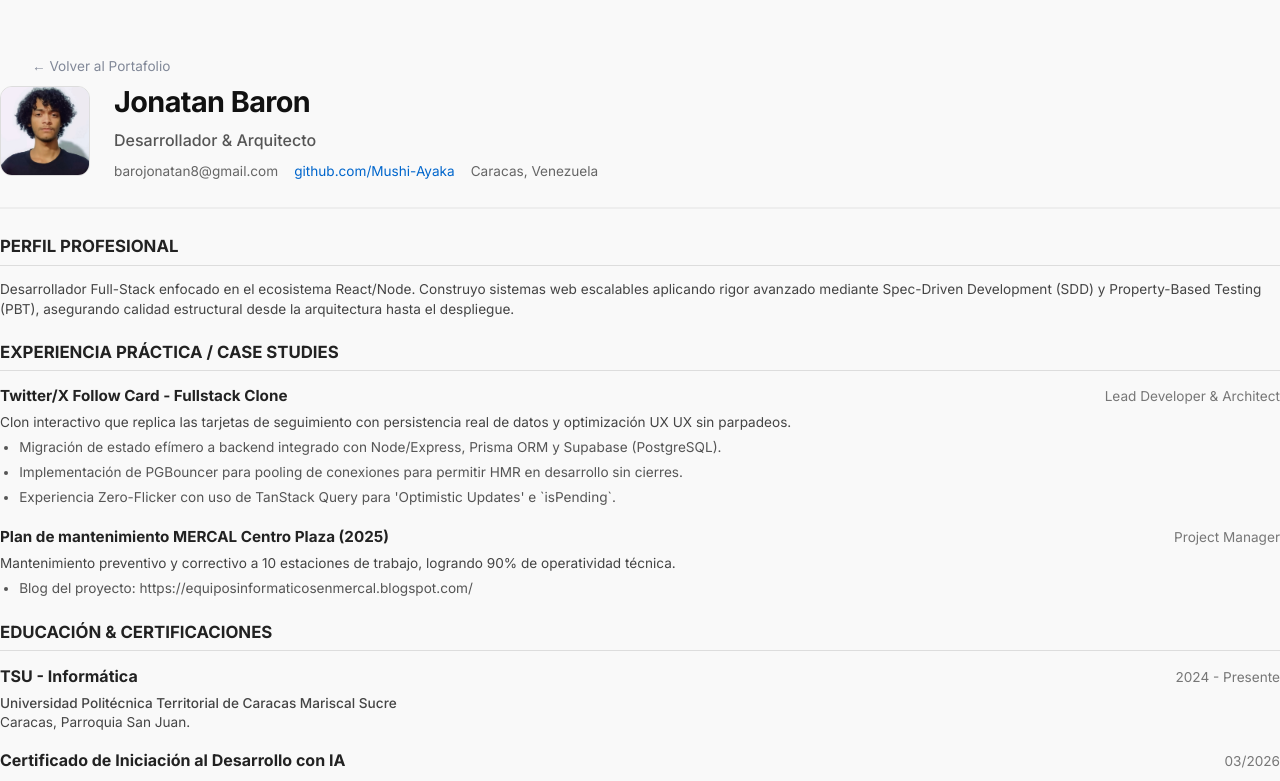
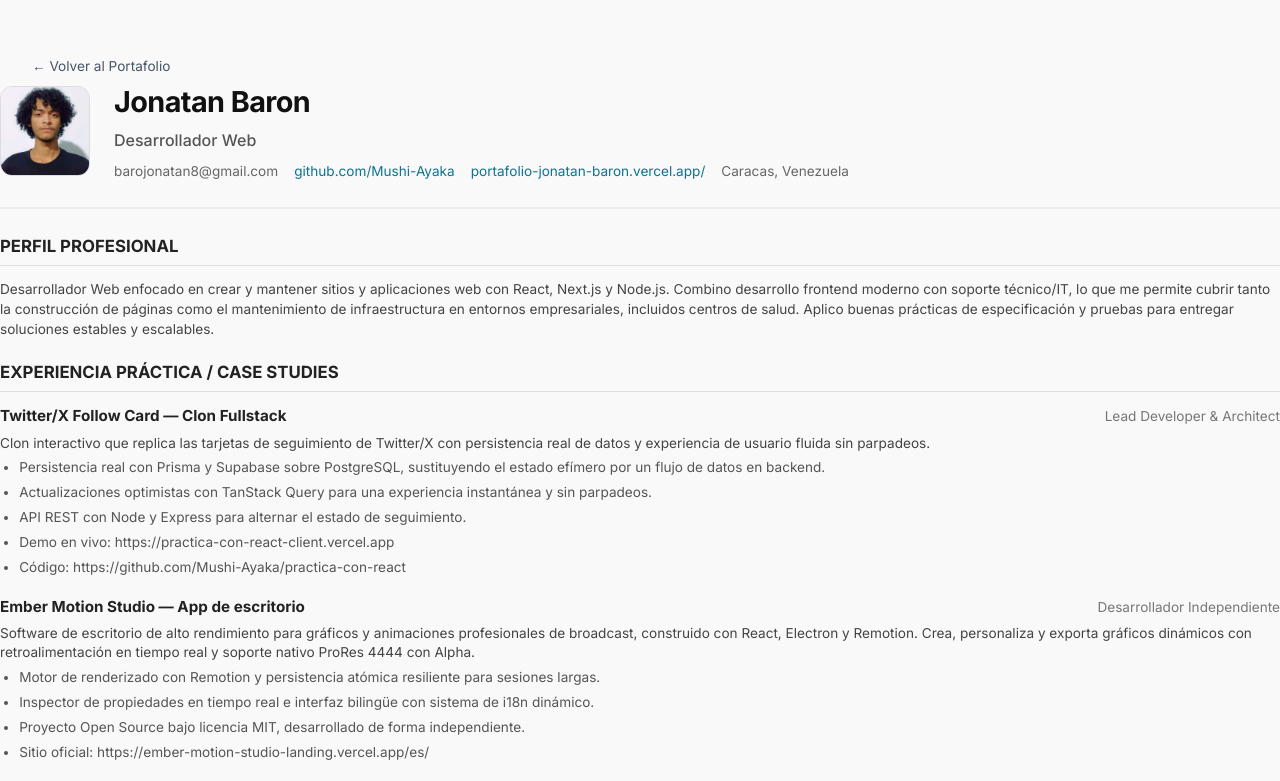
Before and after one commit to Mushi-Ayaka/Portafolio, a Next.js app: page /cv in a window 1280 px wide. Shown: the top 781 px of the page. Built offline with nearby package versions, Linux system fonts and the light colour scheme.

Commit message:
style: tema blanco+cyan y CV orientado a desarrollador web (Vensalud)

```diff
--- a/src/app/(case-studies)/layout.tsx
+++ b/src/app/(case-studies)/layout.tsx
@@ -18,19 +18,19 @@ export default function CaseStudyLayout({
 }>) {
   return (
     <html lang="es" className={inter.variable}>
-      <body style={{ overflow: 'auto', backgroundColor: '#0a0a0a' }}>
+       <body style={{ overflow: 'auto', backgroundColor: '#ffffff' }}>
 
          {/* Navbar Flotante de Escape Minimalista */}
          <nav style={{
            position: 'sticky',
            top: 0,
            padding: '1.2rem 2rem',
-          background: 'rgba(10,10,10,0.85)',
+           background: 'rgba(255,255,255,0.85)',
            backdropFilter: 'blur(10px)',
            zIndex: 1000,
-          borderBottom: '1px solid hsla(220, 20%, 20%, 0.5)'
+           borderBottom: '1px solid rgba(15,23,42,0.10)'
          }}>
-          <Link href="/" style={{ color: 'hsl(190, 80%, 60%)', fontWeight: '700', fontSize: '1rem', letterSpacing: '0.05em' }}>
+           <Link href="/" style={{ color: 'var(--accent-primary)', fontWeight: '700', fontSize: '1rem', letterSpacing: '0.05em' }}>
             &larr; RETORNAR AL HUB CENTRAL
           </Link>
         </nav>
--- a/src/app/(case-studies)/proyectos/dvge/dvge.module.css
+++ b/src/app/(case-studies)/proyectos/dvge/dvge.module.css
@@ -22,7 +22,7 @@
   font-size: 4.5rem;
   font-weight: 800;
   letter-spacing: -0.05em;
-  background: linear-gradient(135deg, #fff 0%, #E44C30 100%);
+  background: linear-gradient(135deg, var(--text-main) 0%, #E44C30 100%);
   -webkit-background-clip: text;
   -webkit-text-fill-color: transparent;
   line-height: 1.1;
--- a/src/app/(case-studies)/proyectos/twitter-clone/twitter.module.css
+++ b/src/app/(case-studies)/proyectos/twitter-clone/twitter.module.css
@@ -22,7 +22,7 @@
   font-size: 4.5rem;
   font-weight: 800;
   letter-spacing: -0.05em;
-  background: linear-gradient(135deg, #fff 0%, var(--accent-primary) 100%);
+  background: linear-gradient(135deg, var(--text-main) 0%, var(--accent-primary) 100%);
   -webkit-background-clip: text;
   -webkit-text-fill-color: transparent;
   line-height: 1.1;
--- a/src/app/cv/cv.module.css
+++ b/src/app/cv/cv.module.css
@@ -49,7 +49,7 @@
 }
 
 .contact a {
-  color: #0066cc;
+  color: var(--accent-primary);
   text-decoration: none;
 }
 
--- a/src/app/cv/page.tsx
+++ b/src/app/cv/page.tsx
@@ -8,18 +8,17 @@ import { siteConfig } from '@/config/site';
 
 // Data from the structured portfolio extracted previously
 const cvData = {
-  pitch: "Desarrollador Full-Stack enfocado en el ecosistema React/Node. Construyo sistemas web escalables aplicando rigor avanzado mediante Spec-Driven Development (SDD) y Property-Based Testing (PBT), asegurando calidad estructural desde la arquitectura hasta el despliegue.",
+  pitch: "Desarrollador Web enfocado en crear y mantener sitios y aplicaciones web con React, Next.js y Node.js. Combino desarrollo frontend moderno con soporte técnico/IT, lo que me permite cubrir tanto la construcción de páginas como el mantenimiento de infraestructura en entornos empresariales, incluidos centros de salud. Aplico buenas prácticas de especificación y pruebas para entregar soluciones estables y escalables.",
   technicalStack: {
-    frontend: ["React 19", "Next.js (App Router)", "Vite", "Zustand", "TanStack Query", "CSS Modules"],
+    frontend: ["HTML5 / CSS3", "JavaScript", "React 19", "Next.js", "Vite", "Tailwind / CSS Modules", "Zustand", "TanStack Query"],
     backend: ["Node.js", "Express", "Prisma ORM", "PostgreSQL", "Supabase"],
-    advanced: ["Spec-Driven Development (SDD)", "Patrón DTO", "Property-Based Testing (PBT)", "Modelado de Amenazas"],
-    tools: ["AI-Assisted Software Engineering", "Semantic Versioning", "Changelog Management"]
+    tools: ["Git", "AI-Assisted Development", "Semantic Versioning", "Despliegue en Vercel / Netlify"]
   },
   methodology: [
-    { title: "Definición y Especificación", desc: "Extracción de HU y flujos de negocio. Redacción con sintaxis EARS y PBT." },
-    { title: "Diseño Arquitectónico", desc: "Elaboración de Visión y Arquitectura, interfaces y resiliencia." },
-    { title: "Desarrollo Modular (AI-Assisted)", desc: "Implementación en subagentes con Filtros de QA y Seguridad Estricto." },
-    { title: "Validación y Supervisión", desc: "Revisión arquitectónica final, testing, actualizacion del changelog y versionado." }
+    { title: "Definición y Especificación", desc: "Extracción de requisitos y flujos de negocio; redacción de especificaciones claras antes de codificar." },
+    { title: "Diseño y Arquitectura", desc: "Definición de estructura de componentes, rutas y modelo de datos." },
+    { title: "Desarrollo Modular Asistido por IA", desc: "Implementación en módulos con revisión de calidad y buenas prácticas." },
+    { title: "Validación y Despliegue", desc: "Pruebas, revisión final, actualización del changelog y versionado semántico." }
   ],
   education: [
     {
@@ -43,19 +42,32 @@ const cvData = {
   ],
   projects: [
     {
-      title: "Twitter/X Follow Card - Fullstack Clone",
+      title: "Twitter/X Follow Card — Clon Fullstack",
       role: "Lead Developer & Architect",
-      desc: "Clon interactivo que replica las tarjetas de seguimiento con persistencia real de datos y optimización UX UX sin parpadeos.",
+      desc: "Clon interactivo que replica las tarjetas de seguimiento de Twitter/X con persistencia real de datos y experiencia de usuario fluida sin parpadeos.",
       bullets: [
-        "Migración de estado efímero a backend integrado con Node/Express, Prisma ORM y Supabase (PostgreSQL).",
-        "Implementación de PGBouncer para pooling de conexiones para permitir HMR en desarrollo sin cierres.",
-        "Experiencia Zero-Flicker con uso de TanStack Query para 'Optimistic Updates' e `isPending`."
+        "Persistencia real con Prisma y Supabase sobre PostgreSQL, sustituyendo el estado efímero por un flujo de datos en backend.",
+        "Actualizaciones optimistas con TanStack Query para una experiencia instantánea y sin parpadeos.",
+        "API REST con Node y Express para alternar el estado de seguimiento.",
+        "Demo en vivo: https://practica-con-react-client.vercel.app",
+        "Código: https://github.com/Mushi-Ayaka/practica-con-react"
+      ]
+    },
+    {
+      title: "Ember Motion Studio — App de escritorio",
+      role: "Desarrollador Independiente",
+      desc: "Software de escritorio de alto rendimiento para gráficos y animaciones profesionales de broadcast, construido con React, Electron y Remotion. Crea, personaliza y exporta gráficos dinámicos con retroalimentación en tiempo real y soporte nativo ProRes 4444 con Alpha.",
+      bullets: [
+        "Motor de renderizado con Remotion y persistencia atómica resiliente para sesiones largas.",
+        "Inspector de propiedades en tiempo real e interfaz bilingüe con sistema de i18n dinámico.",
+        "Proyecto Open Source bajo licencia MIT, desarrollado de forma independiente.",
+        "Sitio oficial: https://ember-motion-studio-landing.vercel.app/es/"
       ]
     },
     {
        title: "Plan de mantenimiento MERCAL Centro Plaza (2025)",
-       role: "Project Manager",
-       desc: "Mantenimiento preventivo y correctivo a 10 estaciones de trabajo, logrando 90% de operatividad técnica.",
+       role: "Project Manager / Soporte Técnico",
+       desc: "Mantenimiento preventivo y correctivo a 10 estaciones de trabajo, logrando 90% de operatividad técnica en un entorno de atención al público.",
        bullets: [
          "Blog del proyecto: https://equiposinformaticosenmercal.blogspot.com/"
        ]
@@ -96,6 +108,9 @@ export default function CVPage() {
               <span>{siteConfig.contactEmail}</span>
               <a href={siteConfig.socialLinks.github} target="_blank" rel="noopener noreferrer">
                 {siteConfig.socialLinks.github.replace('https://', '')}
+              </a>
+              <a href={siteConfig.portfolioUrl} target="_blank" rel="noopener noreferrer">
+                {siteConfig.portfolioUrl.replace('https://', '')}
               </a>
               <span>Caracas, Venezuela</span>
             </div>
--- a/src/app/globals.css
+++ b/src/app/globals.css
@@ -1,12 +1,13 @@
 :root {
-  --bg-dark: hsl(220, 20%, 6%);
-  --bg-sidebar: hsl(220, 20%, 8%);
-  --bg-card: hsl(220, 15%, 10%);
-  --text-main: hsl(220, 15%, 90%);
-  --text-muted: hsl(220, 10%, 55%);
-  --accent-primary: hsl(190, 80%, 60%);
-  --accent-glow: hsla(190, 80%, 60%, 0.1);
-  --border-subtle: hsla(220, 20%, 20%, 0.5);
+  --bg-dark: #ffffff;
+  --bg-sidebar: #ffffff;
+  --bg-card: #f8fafc;
+  --text-main: #0f172a;
+  --text-muted: #475569;
+  --accent-primary: #0e7490;
+  --accent-bright: #06b6d4;
+  --accent-glow: rgba(6, 182, 212, 0.12);
+  --border-subtle: rgba(15, 23, 42, 0.10);
 
   --font-base: 'Inter', sans-serif;
 }
@@ -19,6 +20,8 @@
 
 body {
   background-color: var(--bg-dark);
+  background-image: radial-gradient(1000px 520px at 85% -8%, rgba(6, 182, 212, 0.14), transparent 60%);
+  background-attachment: fixed;
   color: var(--text-main);
   font-family: var(--font-base);
   line-height: 1.6;
--- a/src/config/site.ts
+++ b/src/config/site.ts
@@ -1,8 +1,9 @@
 export const siteConfig = {
   name: "Jonatan Baron",
-  role: "Desarrollador & Arquitecto",
+  role: "Desarrollador Web",
   cvUrl: "/cv",
   contactEmail: "barojonatan8@gmail.com",
+  portfolioUrl: "https://portafolio-jonatan-baron.vercel.app/",
   socialLinks: {
     github: "https://github.com/Mushi-Ayaka"
   }
```
Lines whose indentation alone changed are shown as unchanged.
